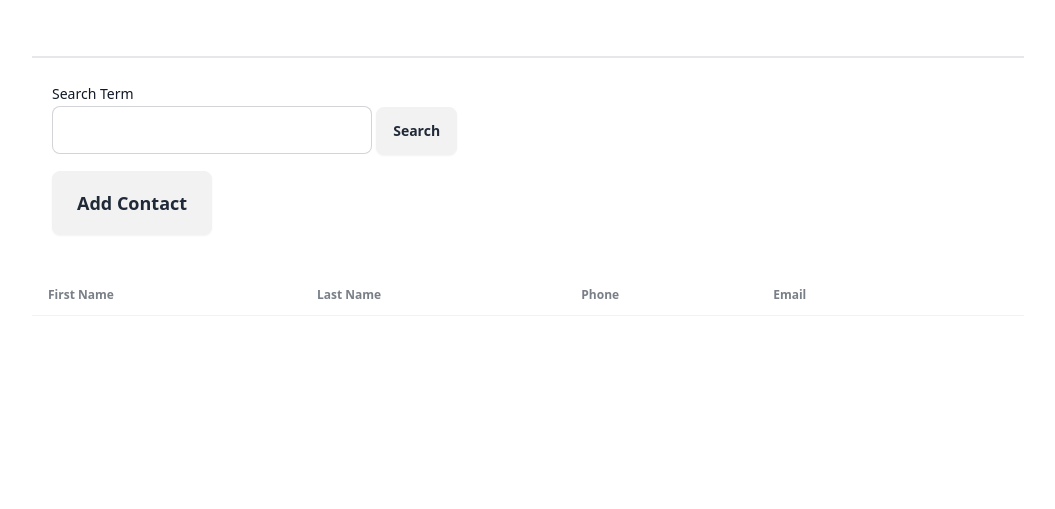
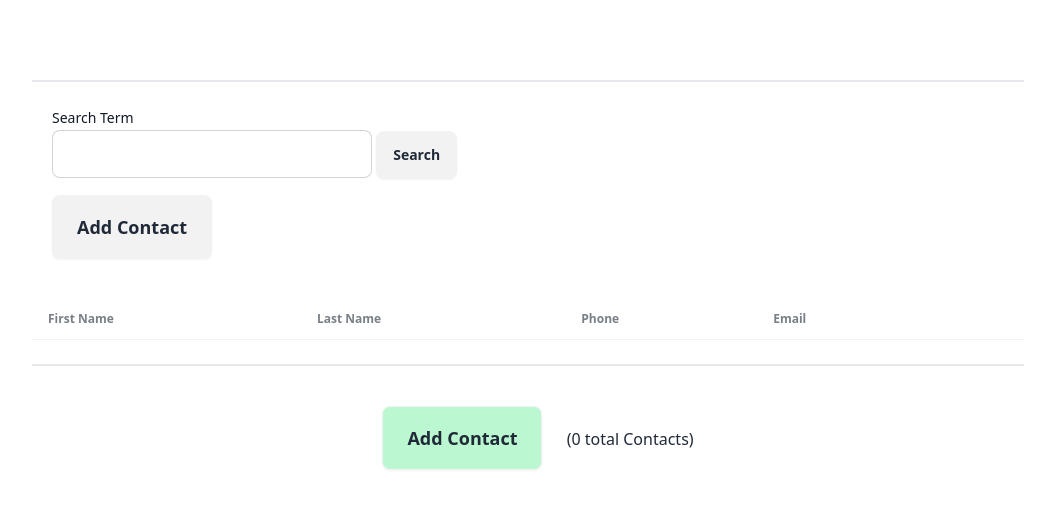
Before and after one commit to Jagarut/dj_htmx_contact.app, a Django app: template contact/templates/contact/index.html in a window 1280 px wide. Shown: the top 509 px of the page, without its empty margins (112-1167 px from the left). Run offline with Django 5.2, Linux system fonts and the light colour scheme; the template is opened without the code that fills it, so the values that code supplies are empty; some libraries are stand-ins or nearby versions.

Commit message:
add lazy loading to user count display on index page

```diff
--- a/contact/templates/contact/index.html
+++ b/contact/templates/contact/index.html
@@ -1,7 +1,7 @@
 {% extends 'layout.html' %}
 
 {% block body %}
-<div id="todo">
+<br id="todo">
     <div class="flex items-center">
             <h1 class="mt-4 mb-6 text-2xl leading-none font-bold tracking-tight md:text-3xl lg:text-4xl">{{ title }}</h1>
     </div>
@@ -15,21 +15,22 @@
     <div>
         <a href="{% url 'new-contact' %}" class="btn btn-lg mx-5 my-4 py-4"> Add Contact</a>
     </div>
-
-
     <br>
     <div class="overflow-x-auto">
-
-
-    <div id="contact-list">
-        {% include "contact/partials/contact_list.html" %}
+        <div id="contact-list">
+            {% include "contact/partials/contact_list.html" %}
+        </div>
+    </div>
+    </br>
+    <div class="border mb-6"></div>
+    <div class="flex items-center justify-center">
+        <p>
+            <a class="btn btn-lg bg-green-200 hover:text-white mx-5 my-4 py-4" href="{% url 'new-contact' %}">Add Contact</a>
+              <span hx-get="{% url 'contact_count' %}"
+                    hx-trigger="load"></span>
+        </p>
     </div>
 
-
-    {% if query %}
-        <br>
-        <a href="{% url 'index' %}" class="text-blue-700 underline">Back to contact list</a>
-    {% endif %}
 
 
 </div>
--- a/contact/urls.py
+++ b/contact/urls.py
@@ -4,6 +4,7 @@ from . import views
 urlpatterns = [
     path('', views.index, name='index'),
     path('search/', views.search, name='search'),
+    path('count/', views.contact_count, name='contact_count'),
     path('edit/<int:pk>', views.edit, name='edit'),
     path('view/<int:pk>', views.view, name='view'),
     path('new-contact/', views.new_contact, name='new-contact'),
--- a/contact/views.py
+++ b/contact/views.py
@@ -21,6 +21,10 @@ def index(request):
         return render(request, 'contact/partials/contact_list.html', context)
 
     return render(request, 'contact/index.html', context)
+
+def contact_count(request):
+    count = Contact.objects.count()
+    return HttpResponse("(" + str(count) + " total Contacts)")
 
 def search(request):
     query = request.GET.get('search', '')
```
